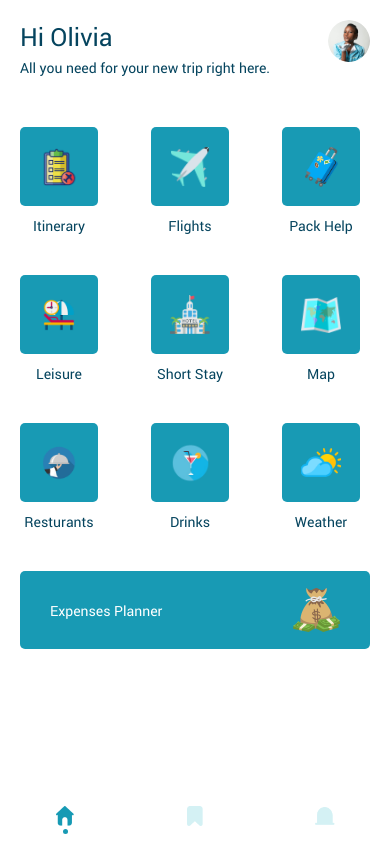
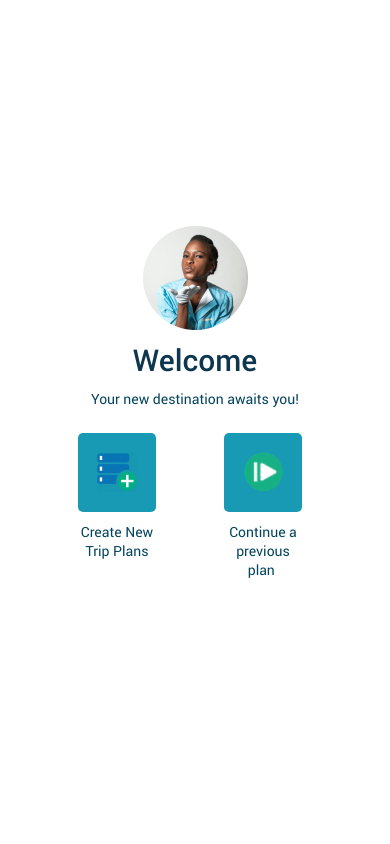
Before and after one commit to TidbitsJS/Pario, a React Native app: screen /Welcome in a window 390 px wide. Built offline with nearby package versions, Linux system fonts and the light colour scheme.

Commit message:
welcome screen

```diff
--- a/App.js
+++ b/App.js
@@ -2,6 +2,7 @@ import { createStackNavigator } from "@react-navigation/stack";
 import { NavigationContainer, DefaultTheme } from "@react-navigation/native";
 import { useFonts } from "expo-font";
 
+import { Welcome } from "./src/screens";
 import Tabs from "./src/navigation/Tabs";
 
 const theme = {
@@ -31,8 +32,9 @@ function App() {
         screenOptions={{
           headerShown: false,
         }}
-        initialRouteName="Home"
+        initialRouteName="Welcome"
       >
+        <Stack.Screen name="Welcome" component={Welcome} />
         <Stack.Screen name="Home" component={Tabs} />
       </Stack.Navigator>
     </NavigationContainer>
--- a/src/components/ServiceCard.js
+++ b/src/components/ServiceCard.js
@@ -37,6 +37,7 @@ const ServiceCard = ({ icon, name }) => {
           color: COLORS.tertiary,
           fontSize: 14,
           marginTop: 10,
+          textAlign: "center",
         }}
       >
         {name}
--- a/src/constants/icons.js
+++ b/src/constants/icons.js
@@ -20,6 +20,8 @@ import packHelp from "../assets/icons/packHelp.png";
 import resturants from "../assets/icons/resturants.png";
 import shortStay from "../assets/icons/shortStay.png";
 import weather from "../assets/icons/weather.png";
+import newPlan from "../assets/icons/newPlan.png";
+import previousPlan from "../assets/icons/previousPlan.png";
 
 export default {
   bookmark,
@@ -44,4 +46,6 @@ export default {
   resturants,
   shortStay,
   weather,
+  newPlan,
+  previousPlan,
 };
--- /dev/null
+++ b/src/screens/Welcome.js
@@ -0,0 +1,87 @@
+import React, { useState, useEffect } from "react";
+import {
+  View,
+  Text,
+  ScrollView,
+  SafeAreaView,
+  TouchableOpacity,
+  Image,
+  StatusBar,
+  Dimensions,
+} from "react-native";
+import { ServiceCard } from "../components";
+
+import { COLORS, FONTS, icons, images } from "../constants";
+
+const { height } = Dimensions.get("window");
+
+const Welcome = () => {
+  const [windowHeight, setWindowHeight] = useState(height);
+
+  useEffect(() => {
+    const subscription = Dimensions.addEventListener("change", ({ window }) =>
+      setWindowHeight(window.height)
+    );
+    return () => subscription?.remove();
+  });
+
+  return (
+    <SafeAreaView style={{ flex: 1, backgroundColor: COLORS.white }}>
+      <StatusBar backgroundColor={COLORS.white} barStyle="dark-content" />
+      <ScrollView>
+        <View
+          style={{
+            flex: 1,
+            justifyContent: "center",
+            alignItems: "center",
+            padding: 20,
+            minHeight: windowHeight,
+          }}
+        >
+          <Image
+            source={images.userProfile}
+            resizeMode="cover"
+            style={{ width: 105, height: 104 }}
+          />
+          <Text
+            style={{
+              fontFamily: FONTS.medium,
+              color: COLORS.secondary,
+              fontSize: 30,
+              marginTop: 10,
+            }}
+          >
+            Welcome
+          </Text>
+          <Text
+            style={{
+              fontFamily: FONTS.regular,
+              color: COLORS.tertiary,
+              fontSize: 14,
+              marginTop: 10,
+            }}
+          >
+            Your new destination awaits you!
+          </Text>
+
+          <View
+            style={{
+              marginTop: 25,
+              width: "100%",
+              flexDirection: "row",
+              justifyContent: "space-evenly",
+            }}
+          >
+            <ServiceCard icon={icons.newPlan} name="Create New Trip Plans" />
+            <ServiceCard
+              icon={icons.previousPlan}
+              name="Continue a previous plan "
+            />
+          </View>
+        </View>
+      </ScrollView>
+    </SafeAreaView>
+  );
+};
+
+export default Welcome;
--- a/src/screens/index.js
+++ b/src/screens/index.js
@@ -1,4 +1,5 @@
 import Home from "./Home";
 import SavedPlans from "./SavedPlans";
+import Welcome from "./Welcome";
 
-export { Home, SavedPlans };
+export { Home, SavedPlans, Welcome };
```
Also changed, not shown: src/assets/icons/newPlan.png (added), src/assets/icons/previousPlan.png (added).
